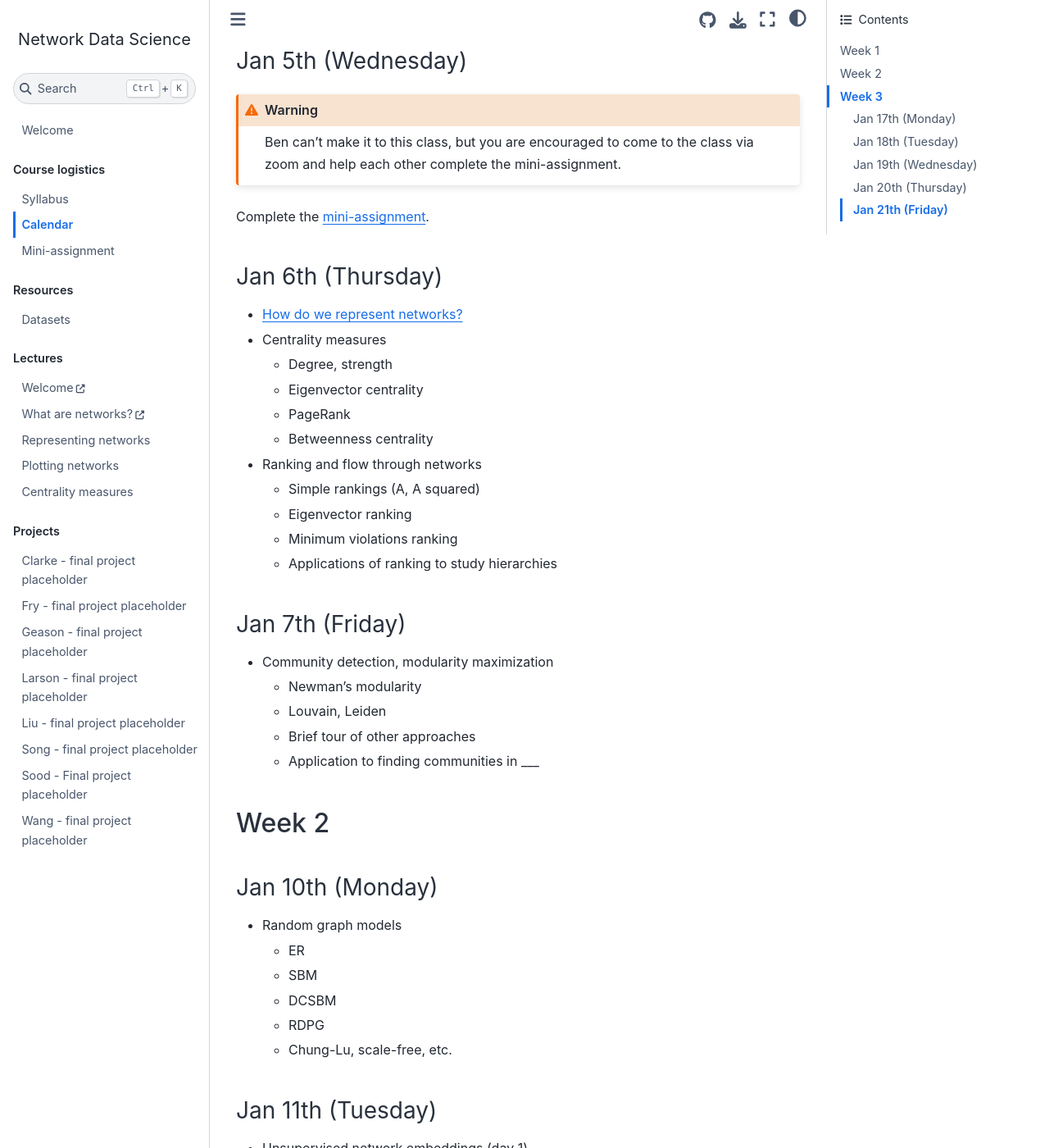
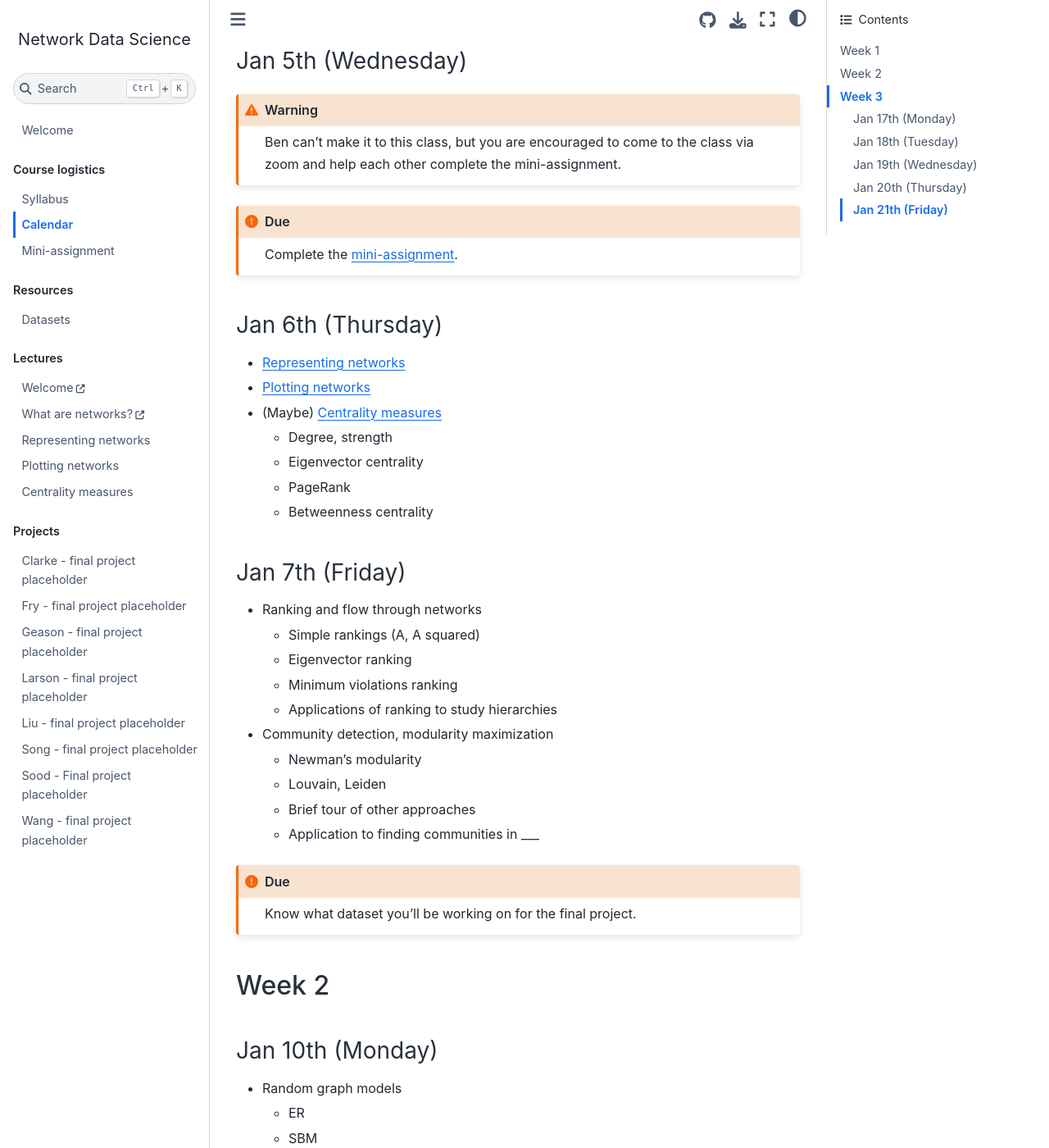
Before and after one commit to bdpedigo/networks-course, a Jupyter Book: the page built from docs/calendar.md, in a window 1280 px wide and 1400 px high, scrolled down 475 px. Shown: the whole window at 82% size. Built offline with Jupyter Book 1.0.4 settings and Sphinx 7.4.7 and the Sphinx Book theme 1.1.4, drawn with Linux system fonts in a browser that asks for light colours.

Commit message:
add some due dates

````diff
--- a/docs/calendar.md
+++ b/docs/calendar.md
@@ -16,27 +16,38 @@ Schedule below is approximate and subject to change
 Ben can't make it to this class, but you are encouraged to come to the class via zoom and help each other complete the mini-assignment.
 ```
 
+```{admonition} Due
+:class: important
+
 Complete the [mini-assignment](mini_assignment.md).
+```
 
 ### Jan 6th (Thursday)
-- [How do we represent networks?](representing_networks.ipynb)
-- Centrality measures
+- [Representing networks](representing_networks.ipynb)
+- [Plotting networks](plotting_networks.ipynb)
+- (Maybe) [Centrality measures](centrality.ipynb)
    - Degree, strength
    - Eigenvector centrality
    - PageRank
    - Betweenness centrality
+
+### Jan 7th (Friday)
 - Ranking and flow through networks
    - Simple rankings (A, A squared)
    - Eigenvector ranking
    - Minimum violations ranking
    - Applications of ranking to study hierarchies
-
-### Jan 7th (Friday)
 - Community detection, modularity maximization
    - Newman's modularity
    - Louvain, Leiden
    - Brief tour of other approaches
    - Application to finding communities in ___
+
+```{admonition} Due
+:class: important
+
+Know what dataset you'll be working on for the final project.
+```
 
 ## Week 2
 ### Jan 10th (Monday)
````
